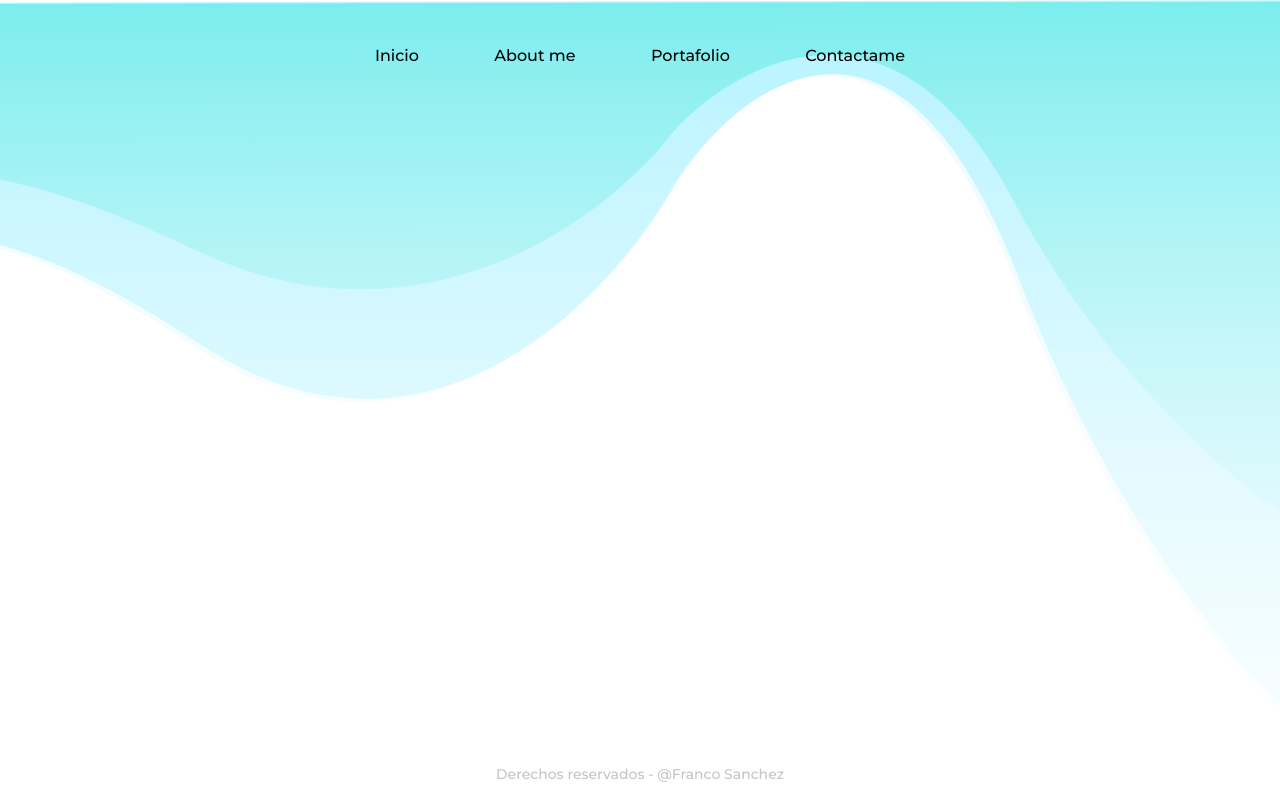
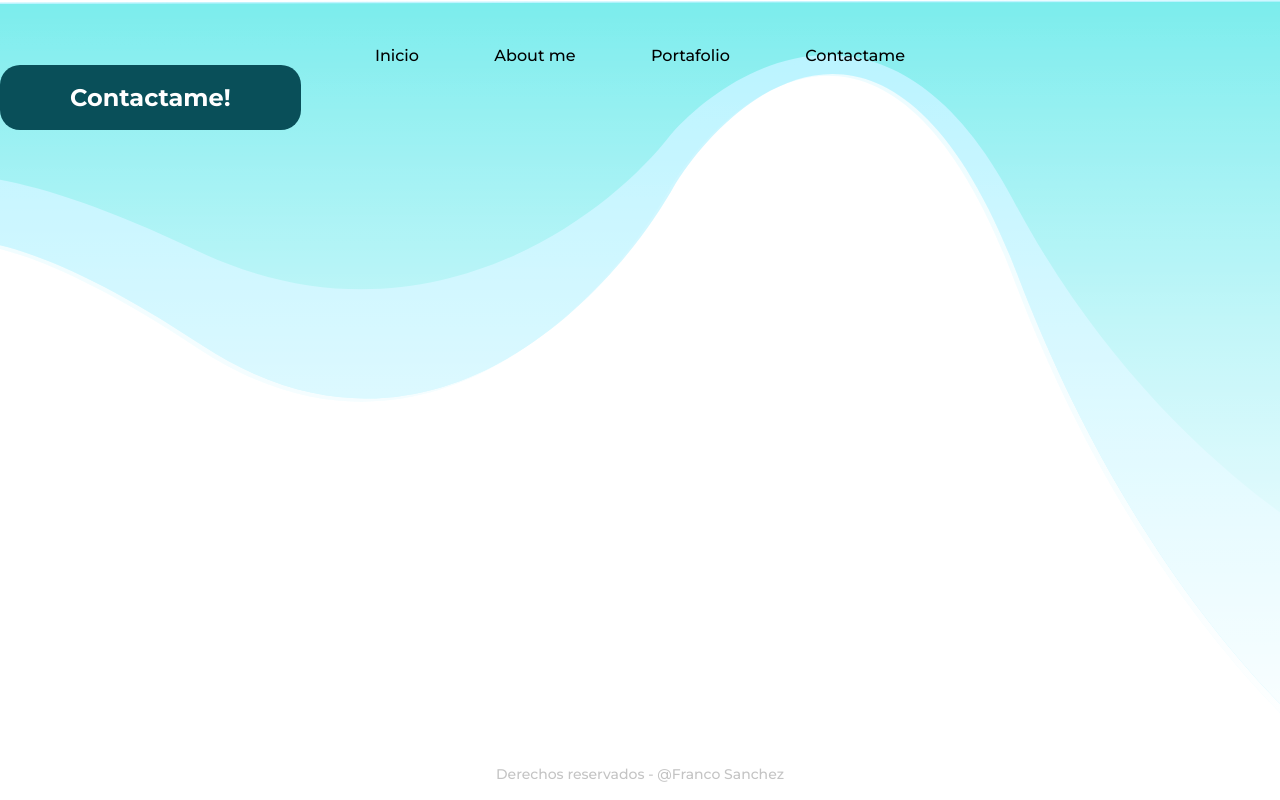
Before and after one commit to Franco-Sanchez/web-Franco, a Vue app: page / in a window 1280 px wide. Built offline with nearby package versions, Linux system fonts and the light colour scheme.

Commit message:
Created Button component

```diff
--- a/src/App.vue
+++ b/src/App.vue
@@ -5,34 +5,36 @@
 </template>
 
 <script>
-  import NavBar from '@/components/NavBar.vue'
-  import Footer from '@/components/Footer.vue'
+import NavBar from "@/components/NavBar.vue";
+import Inicio from "@/views/Inicio.vue";
+import Footer from "@/components/Footer.vue";
 
-  export default {
-    name: 'App',
-    components: {
-      NavBar,
-      Footer
-    }
-  }
+export default {
+  name: "App",
+  components: {
+    NavBar,
+    Inicio,
+    Footer,
+  },
+};
 </script>
 
 <style lang="scss">
-@import url('https://fonts.googleapis.com/css2?family=Montserrat:wght@400;500;700;900&display=swap');
+@import url("https://fonts.googleapis.com/css2?family=Montserrat:wght@400;500;700;900&display=swap");
 
 :root {
-  --green-light: #51EDC6;
-  --white: #FFF;
+  --green-light: #51edc6;
+  --white: #fff;
   --black: #000;
-  --black-light: #3F3629;
-  --gray: #C4C4C4;
+  --black-light: #3f3629;
+  --gray: #c4c4c4;
 }
 
 * {
   margin: 0;
   padding: 0;
   box-sizing: border-box;
-  font-family: 'Montserrat', sans-serif;
+  font-family: "Montserrat", sans-serif;
 }
 
 body {
@@ -40,7 +42,7 @@ body {
   min-width: 100vw;
   max-width: 1440px;
   min-height: 100vh;
-  background-image: url('./assets/background_project.svg');
+  background-image: url("./assets/background_project.svg");
   background-position: center;
   background-repeat: no-repeat;
   background-size: cover;
--- a/src/components/Button.vue
+++ b/src/components/Button.vue
@@ -1,5 +1,23 @@
 <template>
-  <button>
+  <button>Contactame!</button>
+</template>
 
-  </button>
-</template>
+<script>
+  export default {
+    name: 'Button'
+  }
+</script>
+
+<style lang="scss" scoped>
+button {
+  color: var(--white);
+  background: linear-gradient(180deg, #094F59 99.94%, #035F6C 99.95%, #196873 99.96%, #035F6C 99.97%, #000000 99.98%);
+  border: none;
+  outline: none;
+  cursor: pointer;
+  font-weight: 700;
+  font-size: 24px;
+  border-radius: 20px;
+  padding: 18px 70px;
+}
+</style>
--- a/src/views/Inicio.vue
+++ b/src/views/Inicio.vue
@@ -1,3 +1,20 @@
 <template>
+  <section>
+    <Button />
+  </section>
+</template>
 
-</template>
+<script>
+  import Button from '@/components/Button.vue'
+
+  export default {
+    name: 'Inicio',
+    components: {
+      Button
+    }
+  }
+</script>
+
+<style lang="scss" scoped>
+
+</style>
```
